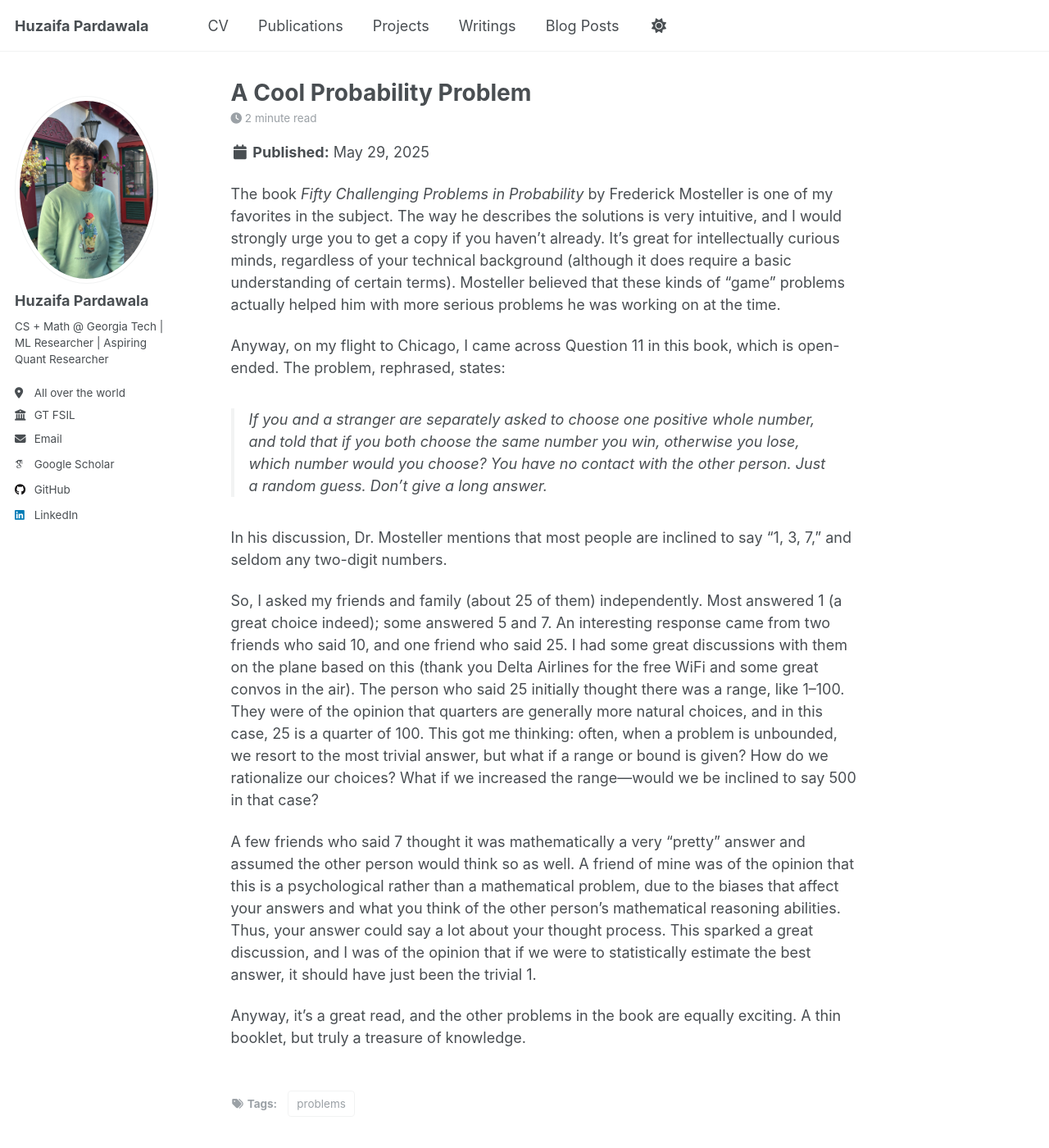
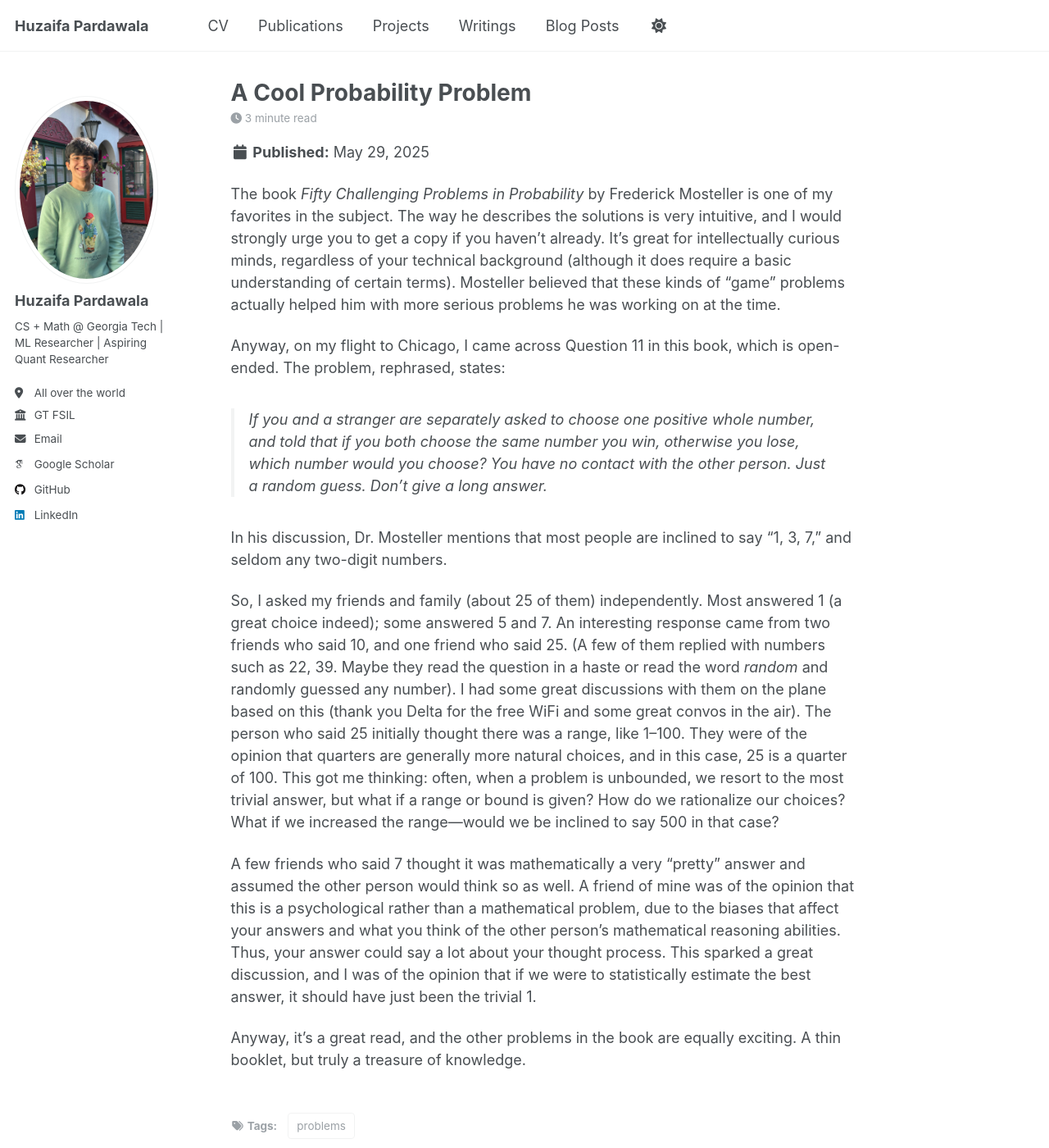
Before and after one commit to huzaifahp7/huzaifahp7.github.io, a Jekyll site: the page built from _posts/2025-05-29-post-2.md, in a window 1280 px wide and 1400 px high. Shown: the whole window at 82% size. Built offline with Jekyll 4.4.1, drawn with Linux system fonts in a browser that asks for light colours; some web fonts are replaced.

Commit message:
feat: post

```diff
--- a/_posts/2025-05-29-post-2.md
+++ b/_posts/2025-05-29-post-2.md
@@ -14,7 +14,7 @@ Anyway, on my flight to Chicago, I came across Question 11 in this book, which i
 
 In his discussion, Dr. Mosteller mentions that most people are inclined to say “1, 3, 7,” and seldom any two-digit numbers.
 
-So, I asked my friends and family (about 25 of them) independently. Most answered 1 (a great choice indeed); some answered 5 and 7. An interesting response came from two friends who said 10, and one friend who said 25. I had some great discussions with them on the plane based on this (thank you Delta Airlines for the free WiFi and some great convos in the air). The person who said 25 initially thought there was a range, like 1–100. They were of the opinion that quarters are generally more natural choices, and in this case, 25 is a quarter of 100. This got me thinking: often, when a problem is unbounded, we resort to the most trivial answer, but what if a range or bound is given? How do we rationalize our choices? What if we increased the range—would we be inclined to say 500 in that case?
+So, I asked my friends and family (about 25 of them) independently. Most answered 1 (a great choice indeed); some answered 5 and 7. An interesting response came from two friends who said 10, and one friend who said 25. (A few of them replied with numbers such as 22, 39. Maybe they read the question in a haste or read the word *random* and randomly guessed any number). I had some great discussions with them on the plane based on this (thank you Delta for the free WiFi and some great convos in the air). The person who said 25 initially thought there was a range, like 1–100. They were of the opinion that quarters are generally more natural choices, and in this case, 25 is a quarter of 100. This got me thinking: often, when a problem is unbounded, we resort to the most trivial answer, but what if a range or bound is given? How do we rationalize our choices? What if we increased the range—would we be inclined to say 500 in that case?
 
 A few friends who said 7 thought it was mathematically a very “pretty” answer and assumed the other person would think so as well. A friend of mine was of the opinion that this is a psychological rather than a mathematical problem, due to the biases that affect your answers and what you think of the other person’s mathematical reasoning abilities. Thus, your answer could say a lot about your thought process. This sparked a great discussion, and I was of the opinion that if we were to statistically estimate the best answer, it should have just been the trivial 1.
 
```
